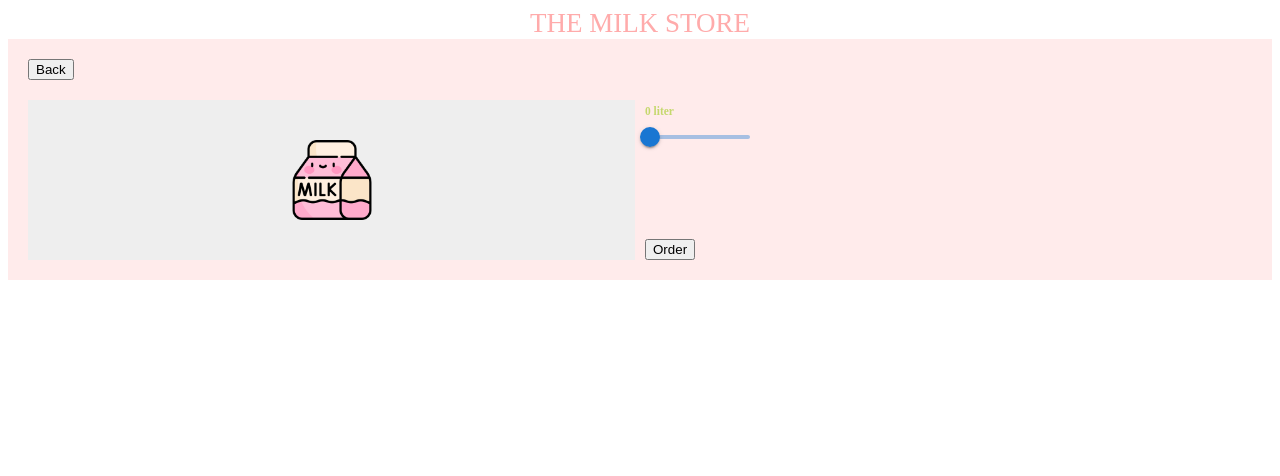
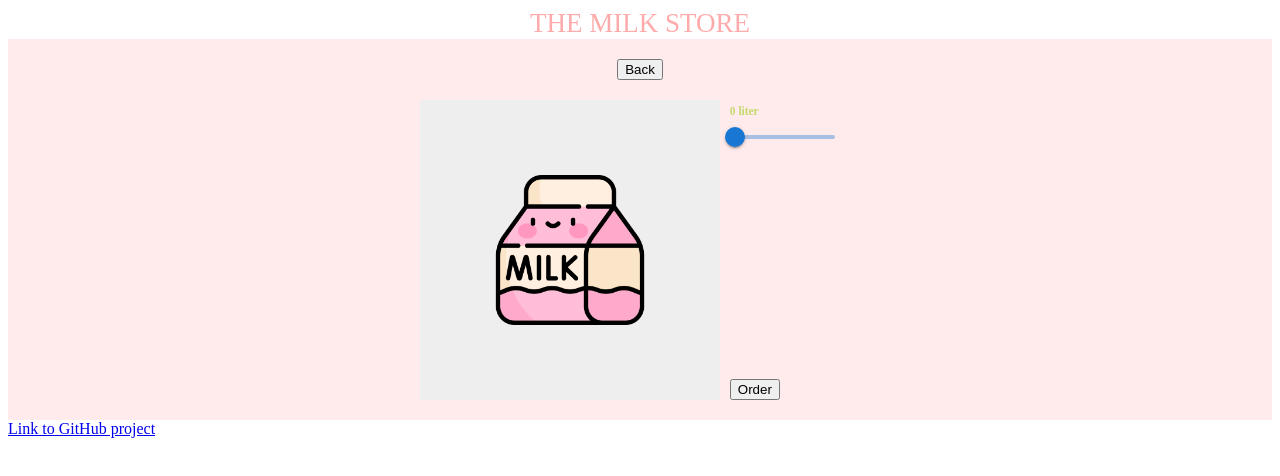
Before and after one commit to debe82/PGP-salt_the-milk-shop, a Next.js app in the folder frontend/: page /products/1 in a window 1280 px wide. Shown: the top 476 px of the page. Built offline with nearby package versions, Linux system fonts and the light colour scheme; no server answers.

Commit message:
more syle

```diff
--- a/frontend/src/components/CustomSelect.tsx
+++ b/frontend/src/components/CustomSelect.tsx
@@ -47,9 +47,6 @@ export default function CustomSelect({setMilkTypes}: CustomSelectProps) {
             sm: 30,
             md: 30,
           },
-          typography: {
-            fontSize: 8,
-          },
 
         }}
       >
--- a/frontend/src/components/Layout.tsx
+++ b/frontend/src/components/Layout.tsx
@@ -15,6 +15,9 @@ export const Layout = ({children}: any) => {
         <section className="general-layout">
           { children }
         </section>
+        <footer className="footer">
+          <a href="https://github.com/debe82/PGP-salt_the-milk-shop">Link to GitHub project</a>
+        </footer>
       </>
   )
 }
--- a/frontend/src/pages/products/[id]/index.tsx
+++ b/frontend/src/pages/products/[id]/index.tsx
@@ -70,6 +70,7 @@ const MilkDetails = () => {
         <Link className="link--toHome" href={`../`}>
           <button className='button--toHome'> Back </button>
         </Link>
+        <div></div>
         </section>
 
         <section className='section--prodDetails'>
--- a/frontend/src/styles/globals.css
+++ b/frontend/src/styles/globals.css
@@ -39,6 +39,7 @@
 .section__container--milk {
   display: grid;
   padding: 0px 30px;
+  overflow-y: scroll;
 }
 
 .link__toDetails {
@@ -100,26 +101,33 @@
   color: #c5d86d;
 }
 
+.section__link--toHome {
+  display: flex;
+  align-items: center;
+  justify-content: center;
+}
+
+.button--toHome {
+  margin: 20px;
+
+}
+
 .section--prodDetails {
-  display: grid;
-  grid-template-columns: repeat(2, 1fr);
-  min-height: 100% /* or 100vh?*/
+  display: flex;
+  justify-content: center;
+
 }
 
 .section--prodDetails--info {
   padding: 0px;
 }
 
-.button--toHome {
-  margin: 20px
-}
-
 .section--prodDetails__img--container{
   background-color: #eeeeee;
-  width: auto;
-  height: 20vh;
-  margin-left: 20px;
+  width: 200px;
+  height: 150px;
   margin-right: 5px;
+  margin-left: 15%;
   margin-bottom: 20px;
   display: flex;
   justify-content: center;
@@ -132,8 +140,8 @@
 }
 
 .section--prodDetails--info {
-  width: auto;
-  height: 20vh;
+  width: 200px;
+  height: 200px;
   padding-left: 5px;
   margin-right: 20px;
   margin-left: 5px;
@@ -237,29 +245,16 @@
   .button--toHome {
     margin: 20px
   }
-
   .section--prodDetails__img--container{
+    background-color: #eeeeee;
+    width: 200px;
+    height: 200px;
 
   }
 
-  .section--prodDetails__img {
-
-  }
-
-  .section--prodDetails--info--data {
-
-
-  }
-
-  .section--prodDetails--info--slider {
-
-  }
-
-  .section--prodDetails--info--order {
-  }
-
-  .section__button_order {
-
+  .section--prodDetails--info {
+    width: 200px;
+    height: 200px;
   }
 
 }
@@ -273,4 +268,17 @@
     font-size: 16px;
   }
 
+  .section--prodDetails__img--container{
+    background-color: #eeeeee;
+    width: 300px;
+    height: 300px;
+
+  }
+
+  .section--prodDetails--info {
+    width: 300px;
+    height: 300px;
+
+  }
+
 }
```
